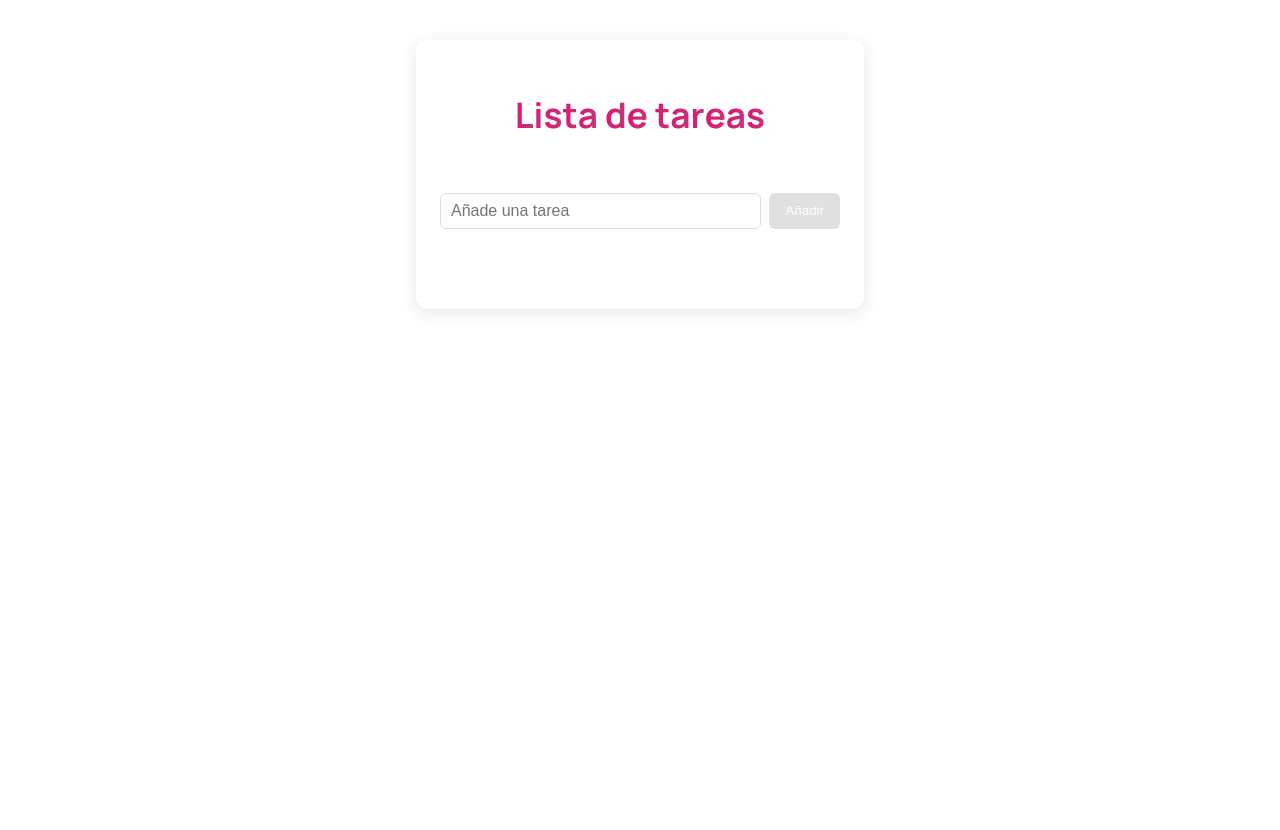
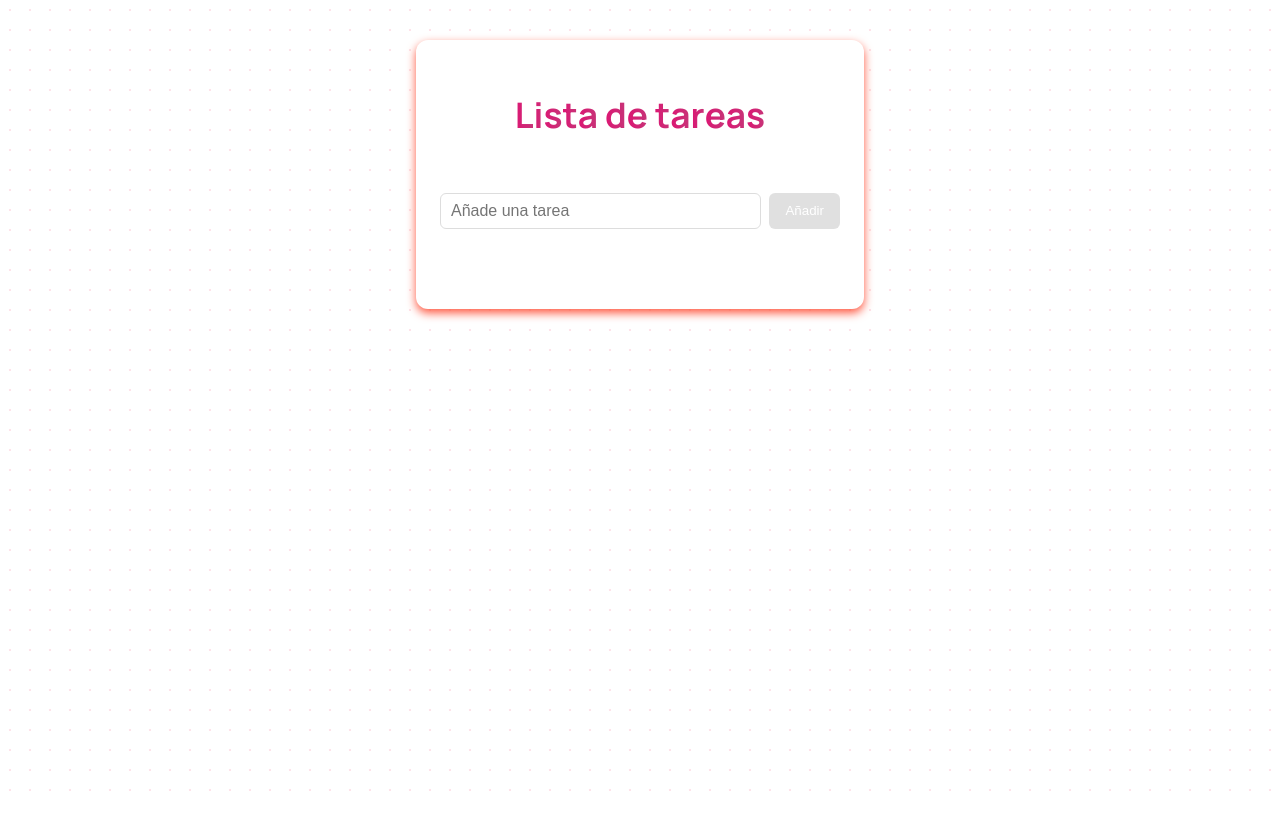
Before and after one commit to alexandracampo/to-do-pomodoro, a React (Vite) app: page / in a window 1280 px wide. Shown: the top 830 px of the page. After the commit the page ends 800 px from the top, so only its background shows below. Built offline with nearby package versions, Linux system fonts and the light colour scheme.

Commit message:
feat: add background design and change shadow in card

```diff
--- a/src/styles/app.css
+++ b/src/styles/app.css
@@ -2,8 +2,9 @@
 
 body {
     font-family: 'Manrope', sans-serif;
-    background: #FFFFFF;
-    height: 100vh;
+    background-color: #fff;
+    background-image: radial-gradient(#ffe2e9 1px, transparent 1px);
+    background-size: 20px 20px;
 }
 
 .todo-container {
@@ -11,7 +12,7 @@ body {
     margin: 40px auto;
     background: #fff;
     border-radius: 12px;
-    box-shadow: 0 4px 18px rgba(0, 0, 0, 0.1);
+    box-shadow: 0 4px 10px #FF5841;
     padding: 32px 24px;
 }
 
```
